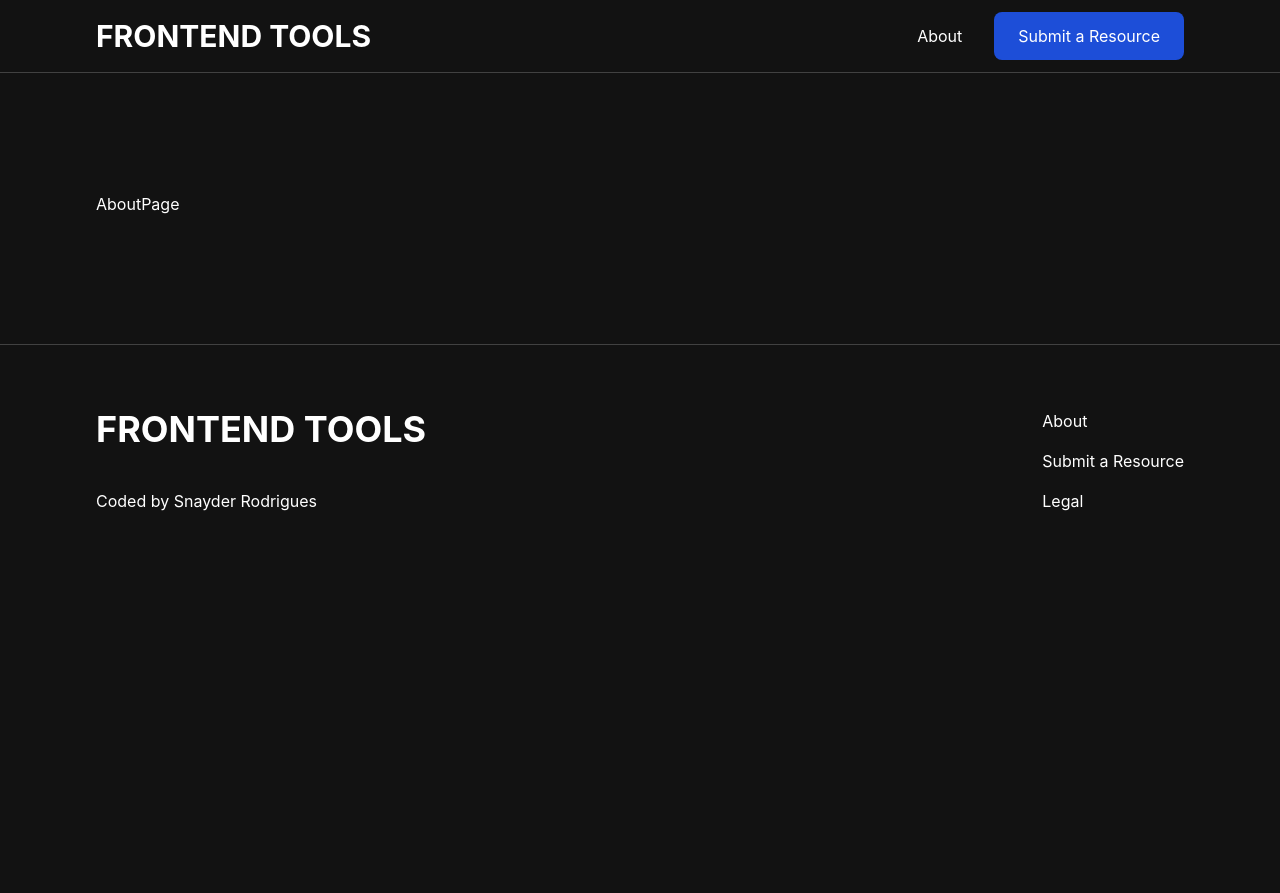
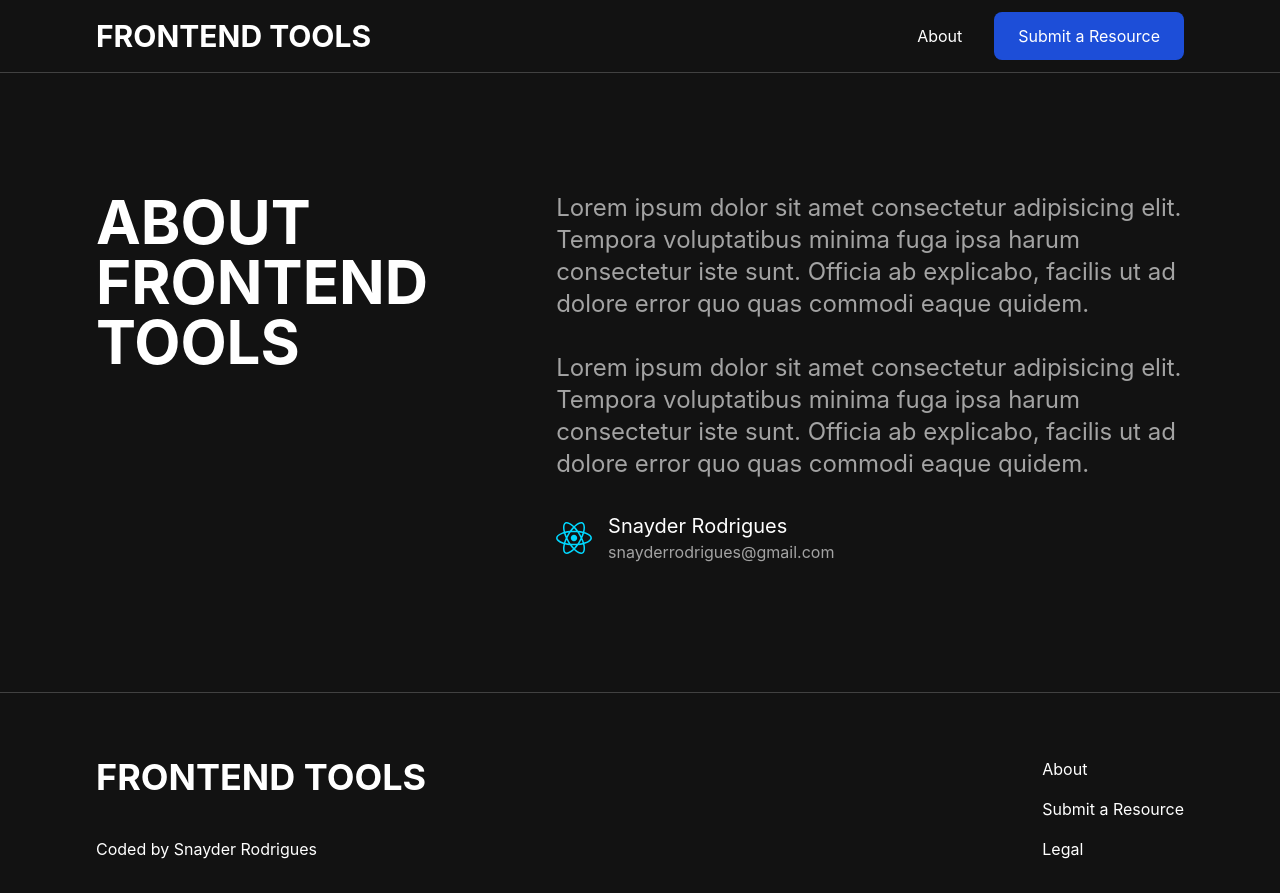
Before and after one commit to SnayderRodrigues/frontcards, a React (Vite) app: page /about in a window 1280 px wide. Before the commit the page ends 800 px from the top, so only its background shows below. Built offline with nearby package versions, Linux system fonts and the light colour scheme.

Commit message:
update: about page content and styles

```diff
--- a/src/components/Footer.jsx
+++ b/src/components/Footer.jsx
@@ -6,12 +6,12 @@ const Footer = () => {
     <footer className="border-t border-t-white border-opacity-20">
       <div className="wrapper flex justify-between pt-16 pb-8">
         <div className="flex flex-col justify-between">
-          <a href="" className="text-4xl font-bold uppercase">
+          <Link to="/" className="text-4xl font-bold uppercase">
             Frontend Tools
-          </a>
+          </Link>
           <div>
             Coded by{" "}
-            <a href="https://snayderrodrigues.vercel.app/">Snayder Rodrigues</a>
+            <a href="https://snayderrodrigues.vercel.app/" target="_blank">Snayder Rodrigues</a>
           </div>
         </div>
         <div className="flex flex-col gap-4">
--- a/src/pages/AboutPage.jsx
+++ b/src/pages/AboutPage.jsx
@@ -1,11 +1,35 @@
 import React from "react";
+import AuthorImage from "../assets/react.svg";
 
 const AboutPage = () => {
   return (
     <main>
       <section className="flex justify-center items-center">
-        <div className="wrapper flex items-center gap-32 pt-48 pb-32">
-          AboutPage
+        <div className="wrapper flex justify-between gap-32 pt-48 pb-32">
+          <h1 className="text-6xl font-bold uppercase">
+            About <br /> Frontend Tools
+          </h1>
+          <div className="flex flex-col gap-8 text-2xl text-neutral-400 max-w-[60ch]">
+            <p>
+              Lorem ipsum dolor sit amet consectetur adipisicing elit. Tempora
+              voluptatibus minima fuga ipsa harum consectetur iste sunt. Officia
+              ab explicabo, facilis ut ad dolore error quo quas commodi eaque
+              quidem.
+            </p>
+            <p>
+              Lorem ipsum dolor sit amet consectetur adipisicing elit. Tempora
+              voluptatibus minima fuga ipsa harum consectetur iste sunt. Officia
+              ab explicabo, facilis ut ad dolore error quo quas commodi eaque
+              quidem.
+            </p>
+            <div className="text-base flex items-center gap-4">
+              <img src={AuthorImage} alt="" />
+              <div className="flex flex-col">
+                <span className="text-white text-xl">Snayder Rodrigues</span>
+                <span>snayderrodrigues@gmail.com</span>
+              </div>
+            </div>
+          </div>
         </div>
       </section>
     </main>
```
